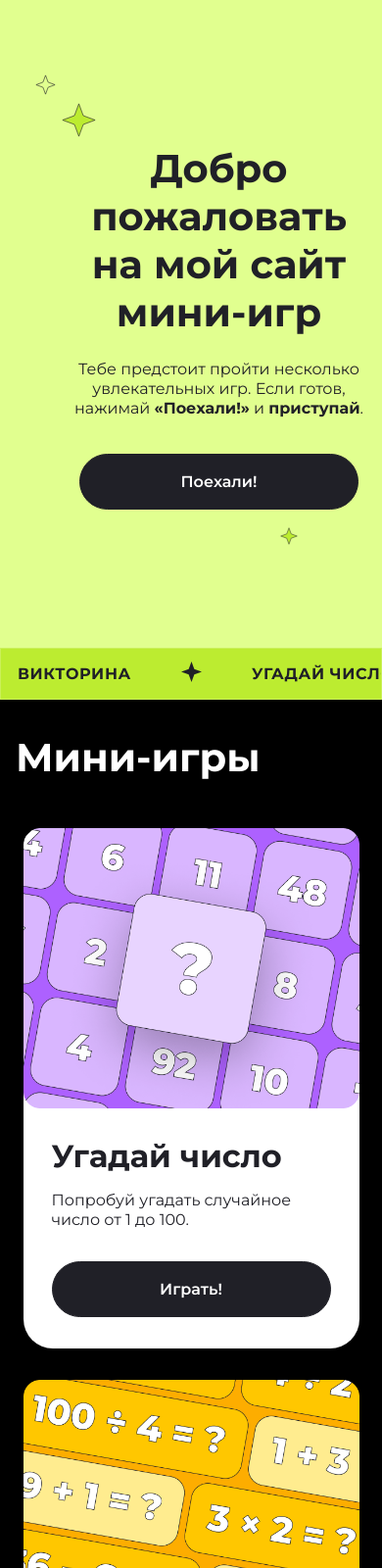
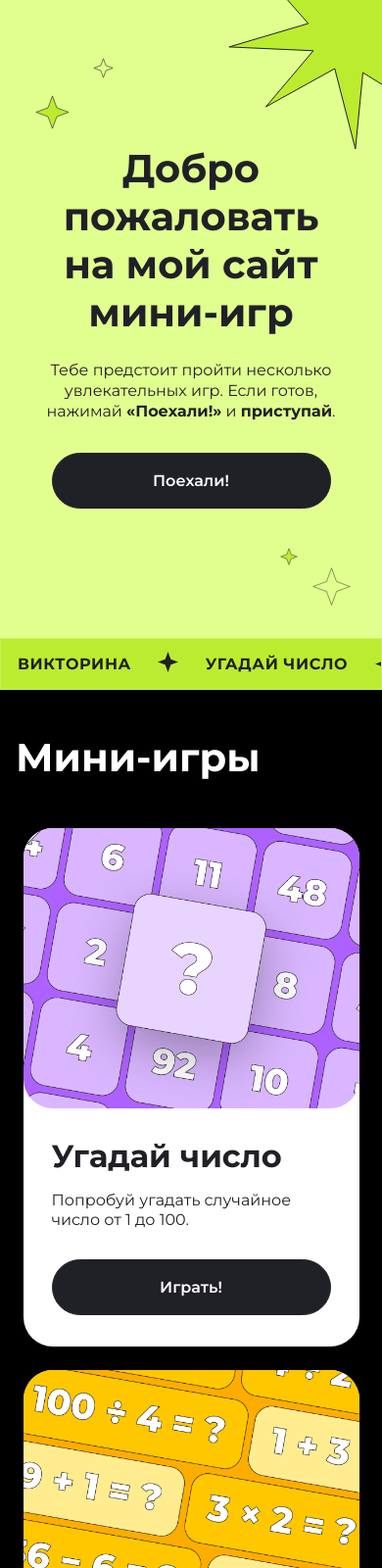
Before and after one commit to Natkn/2-nd-course-hw, a plain HTML site: page index.html in a window 390 px wide. Shown: the top 1600 px of the page at 98% size. Drawn offline with Linux system fonts and the light colour scheme.

Commit message:
mobile ver

```diff
--- a/_mobilestyle.scss
+++ b/_mobilestyle.scss
@@ -19,7 +19,10 @@ height: 700px};
 
     .header-starmini{
         width: 21px;
+        position: absolute;
         height: 21px;
+        top: -2%;
+        left: 15%;
     }
 
     .header-heading{
@@ -36,7 +39,7 @@ text-align: center;
 font-size: 16px;
 font-style: normal;
 font-weight: 400;
-line-height: 20px;
+line-height: 21px;
 width: 296px;
 }
 
@@ -44,7 +47,7 @@ width: 296px;
 width: 285px;
 font-size: 16px;
 line-height: 23px;
-margin-top: 12px;
+margin-top: 8px;
 }
 
 
@@ -64,7 +67,8 @@ letter-spacing: 0.64px;
 text-transform: uppercase;
 height: 51px;
 padding-left:17px ;
-margin-top: 141px;
+margin-top: 132px;
+gap: 27.4px;
 }
 
 .mini-games-heading{
@@ -83,6 +87,8 @@ margin-top: 141px;
 
 .header-star{
     position: absolute;
+    left: -7%;
+    top: -1%;
 }
 
 .header-big-upline,
@@ -109,6 +115,7 @@ margin-top: 141px;
 .header-big-smallstar{
     position: absolute;
     right: 86px;
+    top: 4%;
 }
 
 
@@ -119,9 +126,16 @@ margin-top: 141px;
 }
 .header-big-star{
     position: absolute;
-    right: 34px;
+        right: 32px;
+        top: 2%;
 
 }
+
+.header-mob{
+    display: block;
+    position: absolute;
+}
+
 
 .header-info {
     align-items: center;
@@ -138,6 +152,7 @@ margin-top: 141px;
     align-items: center;
     margin-bottom: 48px;
     padding-top: 48px;
+    gap: 24px;
 }
 .game-card{
     display: flex;
@@ -151,6 +166,7 @@ margin-top: 141px;
 }
 
 .game-card img{
+    border-radius: 30px;
     width: 343px;
 }
 
@@ -165,11 +181,27 @@ font-size: 32px;
 line-height: 39px;
 }
 .main-games-under-text{
+    width: 246px;
 font-size: 16px;
 font-style: normal;
 font-weight: 400;
 line-height: 20px;
 }
+
+.text-mob,
+.text-vicmob{
+    width: 280px;
+}
+
+.text-lastmob{
+    width: 245px;
+    font-size: 16px;
+    font-style: normal;
+    font-weight: 400;
+    line-height: 20px;
+}
+
+
 .header-games-button{
 display: flex;
 width: 285px;
@@ -178,7 +210,7 @@ text-align: center;
 font-size: 16px;
 font-style: normal;
 line-height: 23px;
-margin-top: 16px;
+margin-top: 14px;
 
 &:hover{
     background: black;
@@ -186,17 +218,6 @@ margin-top: 16px;
     cursor: pointer;
 }
 }
-
-
-
-
-
-
-
-
-
-
-
 
 .fill{
 height: 100px;
--- a/index.html
+++ b/index.html
@@ -50,14 +50,14 @@
             <path d="M18.5 1.44077L23.0278 13.6768L23.1075 13.8925L23.3232 13.9722L35.5592 18.5L23.3232 23.0278L23.1075 23.1075L23.0278 23.3232L18.5 35.5592L13.9722 23.3232L13.8925 23.1075L13.6768 23.0278L1.44077 18.5L13.6768 13.9722L13.8925 13.8925L13.9722 13.6768L18.5 1.44077Z" fill="#BCEC30" stroke="#202027"/>
             </svg>
             </div>
-            <picture>
-                <source srcset="Vectorstar.svg" type="image/svg+xml" media="(max-width: 767px)">
-                <img src="./img/Vectorstarmob.svg" alt="">
-            </picture>
-      <!---<div class="header-big-star"><svg width="83" height="83" viewBox="0 0 83 83" fill="none" xmlns="http://www.w3.org/2000/svg">
+            <div class="header-mob"><svg width="160" height="155" viewBox="0 0 160 155" fill="none" xmlns="http://www.w3.org/2000/svg">
+                <path id="Vector" d="M164.226 10.1084C167.072 10.8901 246.284 43.9262 246.284 43.9262L162.242 52.8254L215.335 120.072L140.485 74.1373L132.858 151.995L111.761 70.0034L41.4419 109.004L89.8822 51.7587L3.91711 47.8942L84.7193 23.992L24.6779 -44.2245L109.09 -5.05042L128.408 -80.6362L137.083 -4.88821L213.973 -57.1361L164.226 10.1084Z" fill="#BCEC30" stroke="#202027" stroke-miterlimit="10" stroke-linecap="round"/>
+                </svg>
+                </div>
+      <div class="header-big-star"><svg width="83" height="83" viewBox="0 0 83 83" fill="none" xmlns="http://www.w3.org/2000/svg">
             <path d="M41.5 1.44077L52.2398 30.4648L52.3196 30.6804L52.5352 30.7602L81.5592 41.5L52.5352 52.2398L52.3196 52.3196L52.2398 52.5352L41.5 81.5592L30.7602 52.5352L30.6804 52.3196L30.4648 52.2398L1.44077 41.5L30.4648 30.7602L30.6804 30.6804L30.7602 30.4648L41.5 1.44077Z" stroke="#202027"/>
             </svg>
-            </div>-->
+            </div>
         <div class="header-big-tri"><svg width="82" height="130" viewBox="0 0 82 130" fill="none" xmlns="http://www.w3.org/2000/svg">
             <path d="M57.1589 2L1 60.7647L81 128L57.1589 2Z" fill="#BCEC30" stroke="#202027" stroke-linecap="round"/>
             </svg>
@@ -177,14 +177,14 @@
         <img class="main-box-cart-number-img" src="./img/gamescard.png" alt="product">
         <div class="main-games-info">
              <div class="main-games-text">Переверни текст</div>
-    <div class="main-games-under-text">Попробуй ввести текст, который <br>будет перевернут.</div>
+    <div class="main-games-under-text text-mob">Попробуй ввести текст, который <br>будет перевернут.</div>
     <button class="header-games-button" type="submit">Играть!</button>
     </div></div>
     <div href="#" class="main-games-card-rock game-card">
         <img class="main-box-cart-number-img" src="./img/gamescard4.png" alt="product">
         <div class="main-games-info">
-             <div class="main-games-text">Викторина</div>
-    <div class="main-games-under-text">Отвечай на вопросы викторины <br>с вариантами ответов.</div>
+             <div class="main-games-text ">Викторина</div>
+    <div class="main-games-under-text text-vicmob">Отвечай на вопросы викторины <br>с вариантами ответов.</div>
     <button class="header-games-button" type="submit">Играть!</button>
     </div></div>
     <div href="#" class="main-games-card-vic game-card">
@@ -198,7 +198,7 @@
         <img class="main-box-cart-number-img" src="./img/gamescard6.png" alt="product">
         <div class="main-games-info">
             <div class="main-games-text">Генератор<br> случайных <br> цветов</div>
-    <div class="main-games-under-text">Игра, в которой при клике на кнопку фон страницы меняется на случайный.</div>
+    <div class="main-games-under-text text-lastmob">Игра, в которой при клике на кнопку фон страницы меняется на случайный.</div>
     <button class="header-games-button" type="submit">Играть!</button>
 </div></div>
     </div>
--- a/style.scss
+++ b/style.scss
@@ -420,5 +420,9 @@ justify-content: center;
 
   }
 
+  .header-mob{
+    display: none
+  }
+
 
   @import 'mobilestyle';
```
Also changed, not shown: style.css, 1 other file.
